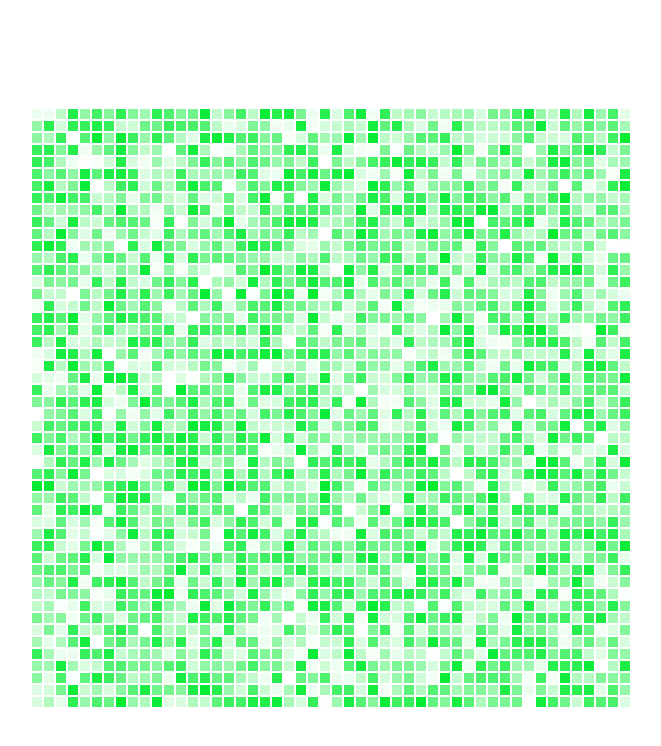
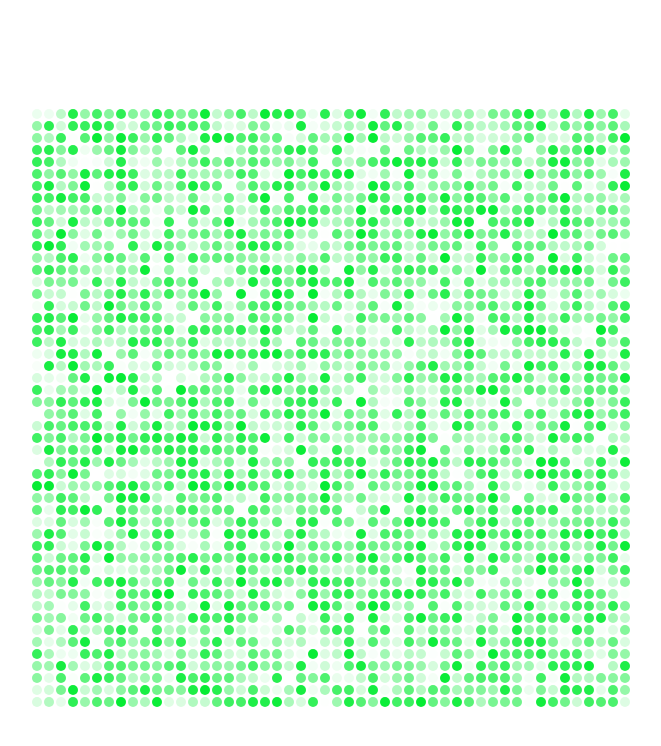
Before and after one commit to Bfindlay/Cellular-Automata, a React app: page / in a window 1280 px wide. Shown: the top 746 px of the page, without its empty margins (309-970 px from the left). Built offline with nearby package versions, Linux system fonts and the light colour scheme.

Commit message:
minor style changes

```diff
--- a/public/stylesheets/app.css
+++ b/public/stylesheets/app.css
@@ -5,6 +5,7 @@
     margin: 1px;
     align-items: center;
     align-self: center;
+    border-radius: 5px;
 }
 .container{
     margin: auto;
```
